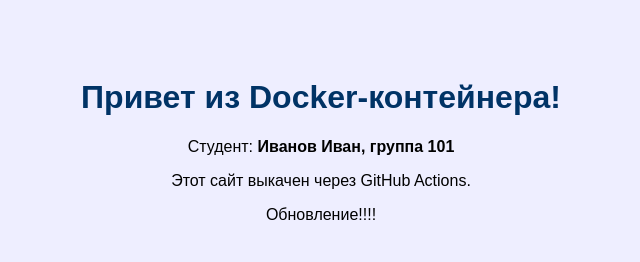
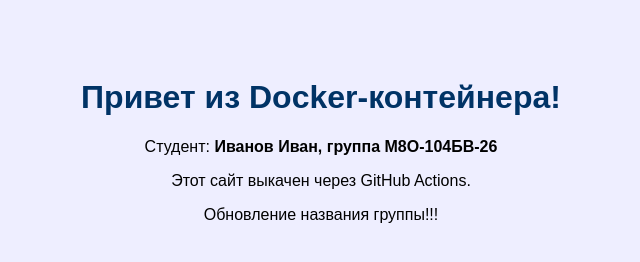
Before and after one commit to ykwais/104_3_v2, a plain HTML site: page index.html in a window 1280 px wide. Shown: the whole page, without its empty margins (319-959 px from the left). Drawn offline with Linux system fonts and the light colour scheme.

Commit message:
update index

```diff
--- a/index.html
+++ b/index.html
@@ -10,8 +10,8 @@
 </head>
 <body>
 <h1>Привет из Docker-контейнера!</h1>
-<p>Студент: <strong>Иванов Иван, группа 101</strong></p>
+<p>Студент: <strong>Иванов Иван, группа М8О-104БВ-26</strong></p>
 <p>Этот сайт выкачен через GitHub Actions.</p>
-<p>Обновление!!!!</p>
+<p>Обновление названия группы!!!</p>
 </body>
 </html>
```
